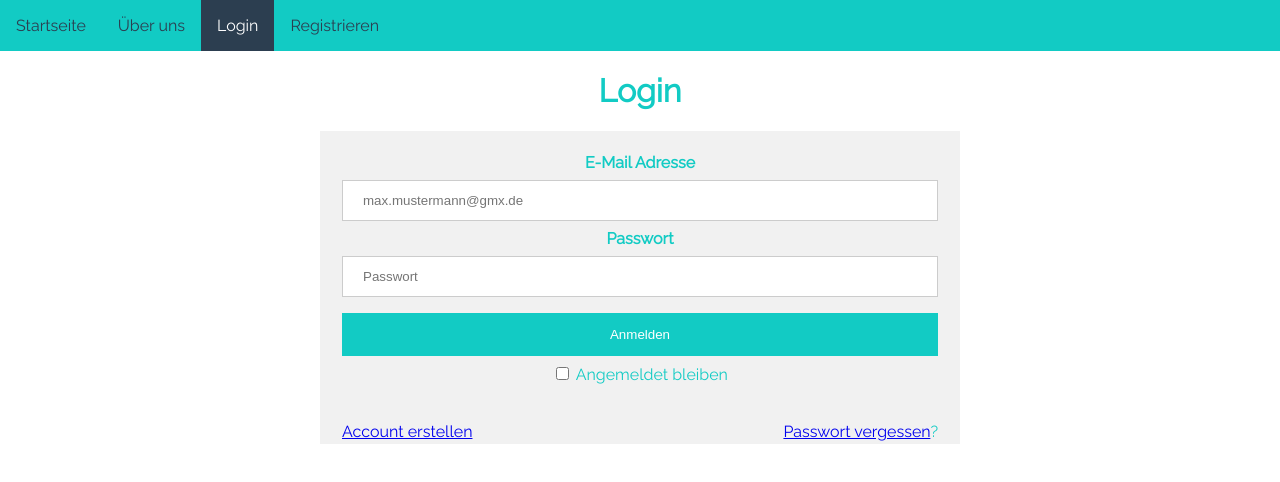
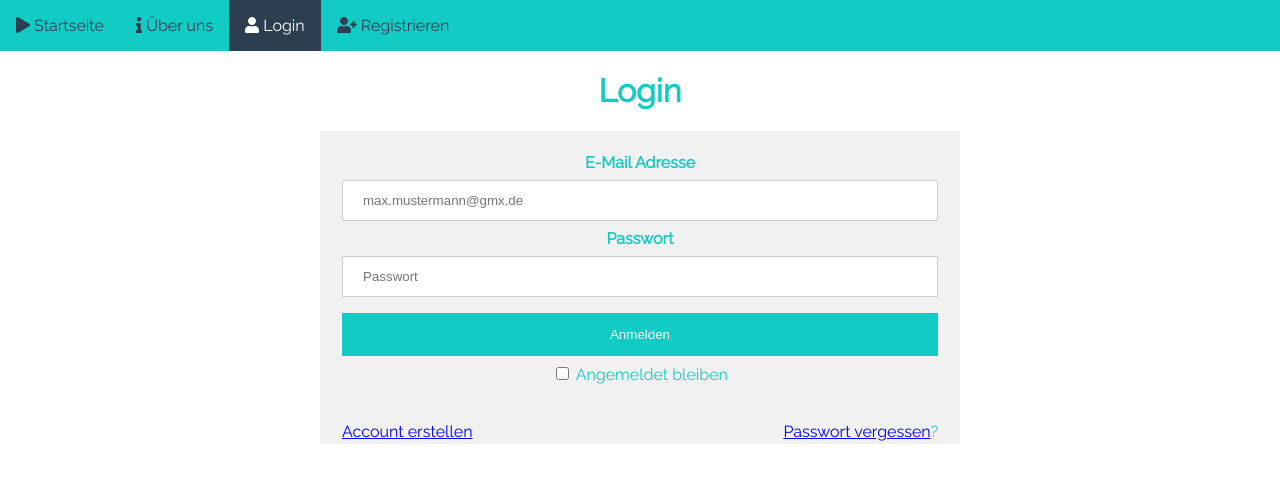
Before and after one commit to NeighborhoodAid/frontend, a Vue app: page /login in a window 1280 px wide. Shown: the top 482 px of the page. Built offline with nearby package versions, Linux system fonts and the light colour scheme.

Commit message:
Add icons to navbar

```diff
--- a/src/App.vue
+++ b/src/App.vue
@@ -1,17 +1,17 @@
 <template>
   <div id="app">
     <div class="nav">
-      <router-link to="/">Startseite</router-link>
-      <router-link to="/about">Über uns</router-link>
+      <router-link to="/"><font-awesome-icon icon="play" /> Startseite</router-link>
+      <router-link to="/about"><font-awesome-icon icon="info" /> Über uns</router-link>
       <div class="nav" v-if="$store.getters['userModule/isLoggedIn']">
-        <router-link to="/profile">Profile</router-link>
-        <router-link to="/createList">Liste erstellen</router-link>
-        <router-link to="/buyList">Liste erledigen</router-link>
-        <router-link to="/logout">Logout</router-link>
+        <router-link to="/profile"><font-awesome-icon icon="user-edit" /> Profile</router-link>
+        <router-link to="/createList"><font-awesome-icon icon="cart-plus" /> Liste erstellen</router-link>
+        <router-link to="/buyList"><font-awesome-icon icon="check" /> Liste erledigen</router-link>
+        <router-link to="/logout"><font-awesome-icon icon="user" /> Logout</router-link>
       </div>
       <div class="nav" v-else>
-        <router-link to="/login">Login</router-link>
-        <router-link to="/register">Registrieren</router-link>
+        <router-link to="/login"><font-awesome-icon icon="user" /> Login</router-link>
+        <router-link to="/register"><font-awesome-icon icon="user-plus" /> Registrieren</router-link>
       </div>
     </div>
     <router-view/>
--- a/src/main.ts
+++ b/src/main.ts
@@ -3,6 +3,19 @@ import App from './App.vue'
 import './registerServiceWorker'
 import router from './router'
 import store from './store'
+import {FontAwesomeIcon} from "@fortawesome/vue-fontawesome"
+import {library} from "@fortawesome/fontawesome-svg-core"
+import * as fa from "@fortawesome/free-solid-svg-icons"
+
+library.add(fa.faCartPlus)
+library.add(fa.faCheck)
+library.add(fa.faInfo)
+library.add(fa.faPlay)
+library.add(fa.faUser)
+library.add(fa.faUserEdit)
+library.add(fa.faUserPlus)
+
+Vue.component('font-awesome-icon', FontAwesomeIcon)
 
 Vue.config.productionTip = false
 
```
